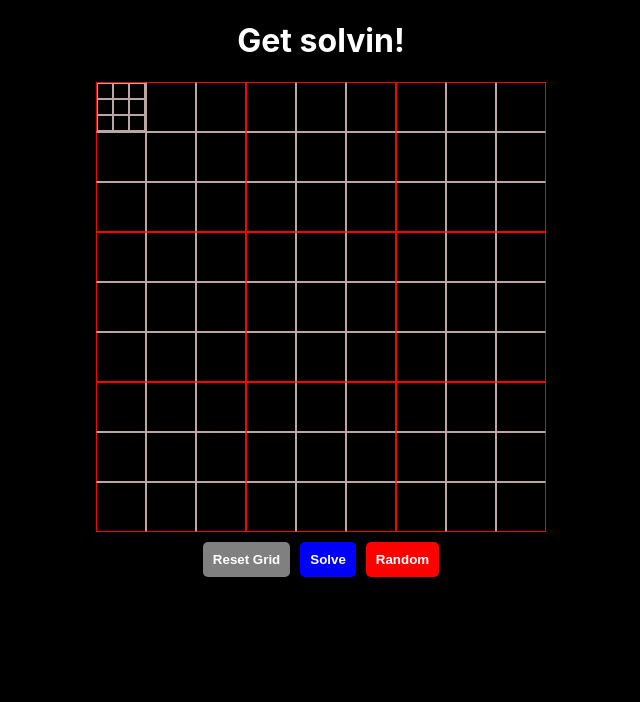
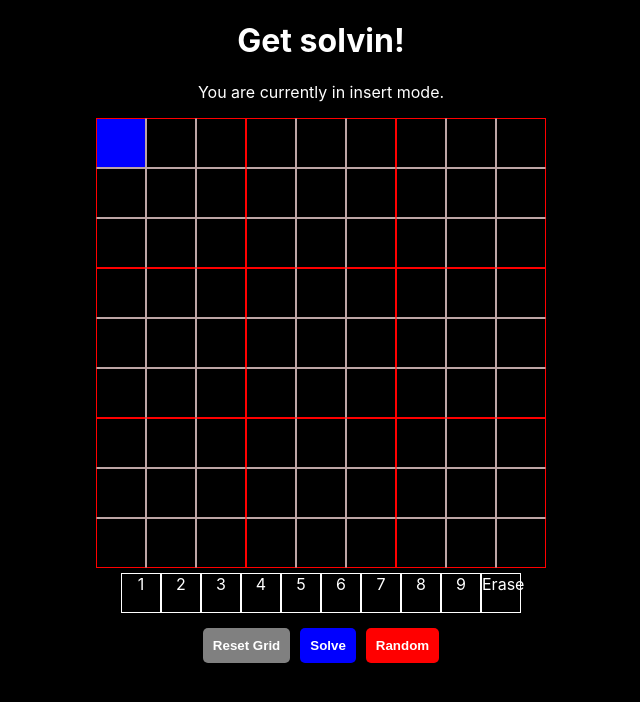
Before and after one commit to Expressionless-Ball-Thing/Sudoku-solver-thing, a React (Create React App) app: page / in a window 1280 px wide. Shown: the top 702 px of the page, without its empty margins (319-959 px from the left). Built offline with nearby package versions, Linux system fonts and the light colour scheme; the HTML template or start-up script is replaced by a standard one.

Commit message:
Notes implemented, the grid looked scuffed.

```diff
--- a/src/App.css
+++ b/src/App.css
@@ -160,11 +160,15 @@ body {
   display: grid;
   grid-template-columns: repeat(3, auto);
   margin: 0px;
+  background-color: black;
 }
 
 .note {
-  font-size: xx-large;
-  background-color: black;
+  align-items: center;
+  justify-content: center;
+  margin: 0px;
+  padding: 0px;
+  font-size: 30%;
   border: 1px solid rgb(188, 165, 165);
   text-align: center;
   color: white;
--- a/src/App.js
+++ b/src/App.js
@@ -5,14 +5,13 @@ import Grid from "./Components/Grid";
 import { possible } from "./sudoku.js";
 import { solver, solved } from "./solver.js";
 import AllowedInputs from "./Components/AllowedInputs";
-import template from "./template.json"
-
+import template from "./template.json";
 
 const n = null;
 
 function App() {
   const [grid, setgrid] = useState([
-    [[n,n,n,n,n,n,n,n,n], n, n, n, n, n, n, n, n],
+    [n, n, n, n, n, n, n, n, n],
     [n, n, n, n, n, n, n, n, n],
     [n, n, n, n, n, n, n, n, n],
     [n, n, n, n, n, n, n, n, n],
@@ -23,27 +22,32 @@ function App() {
     [n, n, n, n, n, n, n, n, n],
   ]);
   const [clickedcell, setclickedcell] = useState(0);
-  const [templateloaded, settemplateloaded] = useState(false)
+  const [templateloaded, settemplateloaded] = useState(false);
   const [completed, setcompleted] = useState(false);
+  const [notemode, setnotemode] = useState(false);
 
   const updateclicked = (key) => {
-    if (completed) {
-      return;
-    }
     let cellcount = Math.pow(grid.length, 2);
     let newclickedcell;
     if (key === "ArrowUp") {
       newclickedcell = clickedcell - grid.length;
-      newclickedcell = newclickedcell < 0 ? cellcount + (newclickedcell % grid.length) - 1 : newclickedcell;
+      newclickedcell =
+        newclickedcell < 0
+          ? cellcount + (newclickedcell % grid.length) - 1
+          : newclickedcell;
     } else if (key === "ArrowDown") {
       newclickedcell = clickedcell + grid.length;
-      newclickedcell = newclickedcell >= cellcount ? ((newclickedcell % cellcount) + 1) % grid.length : newclickedcell;
+      newclickedcell =
+        newclickedcell >= cellcount
+          ? ((newclickedcell % cellcount) + 1) % grid.length
+          : newclickedcell;
     } else if (key === "ArrowLeft") {
       newclickedcell = (clickedcell - 1) % cellcount;
     } else {
       newclickedcell = (clickedcell + 1) % cellcount;
     }
-    newclickedcell = newclickedcell < 0 ? cellcount + newclickedcell : newclickedcell;
+    newclickedcell =
+      newclickedcell < 0 ? cellcount + newclickedcell : newclickedcell;
     setclickedcell(newclickedcell);
   };
 
@@ -52,7 +56,8 @@ function App() {
     let row = Math.floor(pos / grid.length);
     let col = pos % grid.length;
     let temp_grid = [...grid];
-    temp_grid[row][col] = (typeof temp_grid[row][col] === 'string') ? temp_grid[row][col] : null;
+    temp_grid[row][col] =
+      typeof temp_grid[row][col] === "string" ? temp_grid[row][col] : null;
     setgrid(temp_grid);
   };
 
@@ -64,21 +69,37 @@ function App() {
       updateclicked(event.key);
     } else if (deletekeys.includes(event.key)) {
       deletecell();
+    } else if (event.key === "n") {
+      notemode === true ? setnotemode(false) : setnotemode(true);
     } else {
       updatecell(event.key);
     }
   };
 
-  const updatecell = (value) => {
-    value = parseInt(value);
-    if (isNaN(value) || value === 0) {
-      value = null;
+  const updatecell = (num) => {
+    num = parseInt(num);
+    if (isNaN(num) || num === 0) {
+      return;
     }
     let pos = parseInt(clickedcell);
     let row = Math.floor(pos / grid.length);
     let col = pos % grid.length;
     let temp_grid = [...grid];
-    temp_grid[row][col] = value !== null && typeof temp_grid[row][col] !== "string" && possible(row, col, value, grid) ? value : temp_grid[row][col];
+
+    if (typeof temp_grid[row][col] === "string") return;
+
+    if (notemode) {
+      temp_grid[row][col] = Array.isArray(temp_grid[row][col])
+        ? temp_grid[row][col]
+        : [n, n, n, n, n, n, n, n, n];
+      temp_grid[row][col][num - 1] = num;
+    } else {
+      temp_grid[row][col] =
+        possible(row, col, num, grid)
+          ? num
+          : temp_grid[row][col];
+    }
+
     setgrid(temp_grid);
     if (solved(temp_grid)) {
       setcompleted(true);
@@ -87,12 +108,18 @@ function App() {
 
   const solvesudoku = () => {
     if (solved(grid)) {
-      return
+      return;
     }
-    let temp_grid = [...grid]
+    let temp_grid = [...grid];
     if (templateloaded !== false) {
       for (let row = 0; row < temp_grid.length; row++) {
-        temp_grid[row] = temp_grid[row].map(num => {return (typeof num === "number") ? n : (typeof num === "string") ? parseInt(num) : num})
+        temp_grid[row] = temp_grid[row].map((num) => {
+          return typeof num === "number"
+            ? n
+            : typeof num === "string"
+            ? parseInt(num)
+            : num;
+        });
       }
     }
     temp_grid = solver(temp_grid);
@@ -105,17 +132,17 @@ function App() {
   };
 
   const clearinputs = () => {
-    let string = templateloaded
-    let temp_grid = [...grid]
+    let string = templateloaded;
+    let temp_grid = [...grid];
     for (let row = 0; row < temp_grid.length; row++) {
       for (let col = 0; col < temp_grid.length; col++) {
         let stuff2 = row * grid.length + col;
-        temp_grid[row][col] = (string[stuff2] === ".") ? n : string[stuff2];
+        temp_grid[row][col] = string[stuff2] === "." ? n : string[stuff2];
       }
     }
-    setgrid(temp_grid)
+    setgrid(temp_grid);
     setcompleted(false);
-  }
+  };
 
   const highlightclickedcell = (event) => {
     var pos = parseInt(event.target.id);
@@ -129,26 +156,26 @@ function App() {
         temp_grid[row][col] = n;
       }
     }
-    settemplateloaded(false)
+    settemplateloaded(false);
     setgrid(temp_grid);
     setcompleted(false);
   };
 
   const random = () => {
-    reset()
-    let stuff = template.easy
-    let string = stuff[Math.floor(Math.random() * (stuff.length - 1))].split('')
-    let temp_grid = [...grid]
+    reset();
+    let stuff = template.easy;
+    let string =
+      stuff[Math.floor(Math.random() * (stuff.length - 1))].split("");
+    let temp_grid = [...grid];
     for (let row = 0; row < temp_grid.length; row++) {
       for (let col = 0; col < temp_grid.length; col++) {
         let stuff2 = row * grid.length + col;
-        temp_grid[row][col] = (string[stuff2] === ".") ? n : string[stuff2];
+        temp_grid[row][col] = string[stuff2] === "." ? n : string[stuff2];
       }
     }
-    settemplateloaded(string)
-    setgrid(temp_grid)
-  }
-
+    settemplateloaded(string);
+    setgrid(temp_grid);
+  };
 
   React.useEffect(() => {
     window.addEventListener("keydown", handleKeyDown);
@@ -157,9 +184,6 @@ function App() {
     };
   });
 
-
-
-
   return (
     <div>
       <Grid
@@ -167,6 +191,7 @@ function App() {
         click={highlightclickedcell}
         clicked={clickedcell}
         complete={completed}
+        mode={notemode}
       />
       <AllowedInputs
         grid={grid}
@@ -182,6 +207,7 @@ function App() {
         clearinputs={clearinputs}
         completed={completed}
         template={templateloaded}
+        mode={notemode}
       />
     </div>
   );
--- a/src/Components/AllowedInputs.jsx
+++ b/src/Components/AllowedInputs.jsx
@@ -2,19 +2,19 @@ import React from 'react';
 import { possible } from '../sudoku';
 
 function AllowedInputs(props) {
-
+    let grid = [...props.grid]
     const handleclick = (event) => {
         props.update(event.target.id)
     }
 
     let pos = parseInt(props.cell);
-    let row = Math.floor(pos / props.grid.length);
-    let col = pos % props.grid.length;
-    if (typeof props.grid[row][col] !== 'number' && props.grid[row][col] !== null) {
+    let row = Math.floor(pos / grid.length);
+    let col = pos % grid.length;
+    if (typeof grid[row][col] === "string") {
         return
     }
-    let numbers = [...Array(props.grid.length + 1).keys()].slice(1)
-    numbers = numbers.filter((num) => possible(row, col, num, props.grid))
+    let numbers = [...Array(grid.length + 1).keys()].slice(1)
+    numbers = numbers.filter((num) => possible(row, col, num, grid))
     numbers = numbers.map((num) => <div className='allowednumber' id={num} onClick={handleclick}>{num}</div>)
     return (
         <div>
--- a/src/Components/Grid.jsx
+++ b/src/Components/Grid.jsx
@@ -1,6 +1,6 @@
 import React from "react";
 import Note from "./note-parts/Note"
-
+import Message from "./Message"
 
 function Grid(props) {
   const rowitems = [];
@@ -26,7 +26,7 @@ function Grid(props) {
         );
       } else if (Array.isArray(props.grid[row][col])) {
         colitems.push(
-          <Note classes={classes} data={props.grid[row][col]}/>
+          <Note classes={classes} data={props.grid[row][col]} id={stuff} click={props.click}/>
         )
       } else {
         colitems.push(
@@ -58,6 +58,7 @@ function Grid(props) {
     <div>
       <div className="Message">
         <h1>{completion}</h1>
+        {props.complete === false ? <Message mode={props.mode}/> : ""}
       </div>
 
       <div className="Gridspace">{gridlist}</div>
--- /dev/null
+++ b/src/Components/Message.jsx
@@ -0,0 +1,15 @@
+import React from 'react';
+
+const Message = ({mode}) => {
+    let message = "insert mode";
+    if (mode === true) {
+        message = "note mode"
+    }
+    return (
+        <p>
+            You are currently in {message}.
+        </p>
+    )
+}
+
+export default Message;
--- a/src/Components/note-parts/Note.jsx
+++ b/src/Components/note-parts/Note.jsx
@@ -1,22 +1,24 @@
 import React from "react";
 
 function Note(props) {
-    console.log(props.data)
     const items = [];
     for (let i = 0; i < props.data.length; i++) {
+        let classes = "note"
+        classes += props.classes.includes("clicked") ? " clicked" : ""
         items.push(
             <div
-                className="note"
-                readOnly
-                key={i}
+                className={classes}
+                id={props.id}
                 tabIndex="-1"
                 maxLength={1}
-                value={props.data[i] === null ? "" : props.data[i]}
-            />
+                onClick={props.click}
+            >
+            {props.data[i] === null ? "" : props.data[i]}
+            </div>
         )
     }
     return (
-        <div className={props.classes}>
+        <div className={props.classes} id={props.id}>
             {items}
         </div>
     )
--- a/src/sudoku.js
+++ b/src/sudoku.js
@@ -1,21 +1,22 @@
 const possible = (row, col, num, grid) => {
+  let temp_grid = [...grid]
   num = parseInt(num)
-  for (let i = 0; i < grid.length; i++) {
-    if (parseInt(grid[row][i]) === num) {
+  for (let i = 0; i < temp_grid.length; i++) {
+    if (temp_grid[row][i] === num) {
       return false;
     }
   }
-  for (let i = 0; i < grid.length; i++) {
-    if (parseInt(grid[i][col]) === num) {
+  for (let i = 0; i < temp_grid.length; i++) {
+    if (temp_grid[i][col] === num) {
       return false;
     }
   }
-  let factor = Math.floor(Math.sqrt(grid.length))
+  let factor = Math.floor(Math.sqrt(temp_grid.length))
   let square_col_start = Math.floor(col / factor) * factor;
   let square_row_start = Math.floor(row / factor) * factor;
   for (let i = 0; i < factor; i++) {
     for (let j = 0; j < factor; j++) {
-      if (parseInt(grid[square_row_start + i][square_col_start + j]) === num) {
+      if (temp_grid[square_row_start + i][square_col_start + j] === num) {
         return false;
       }
     }
```
